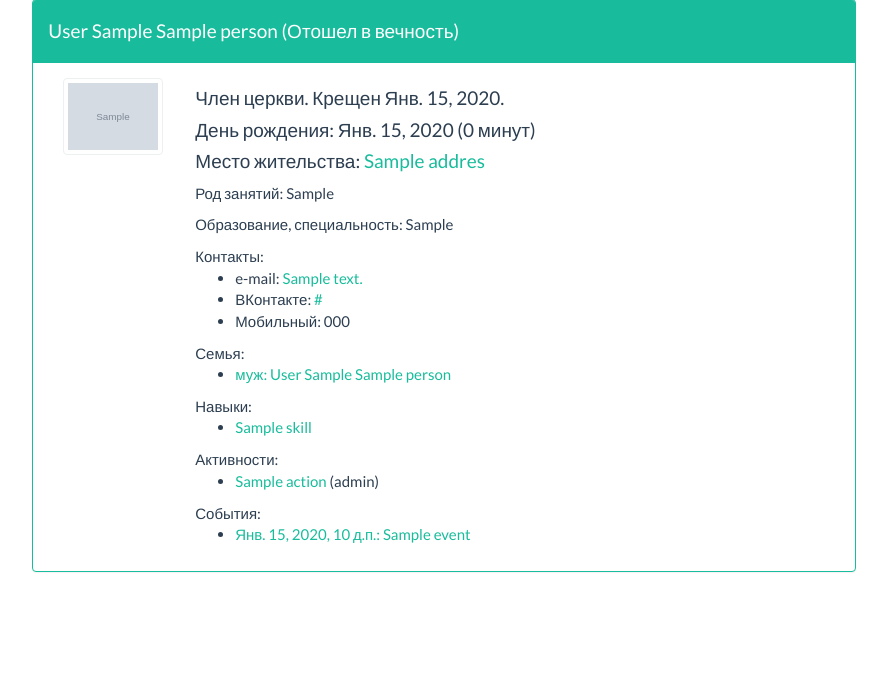
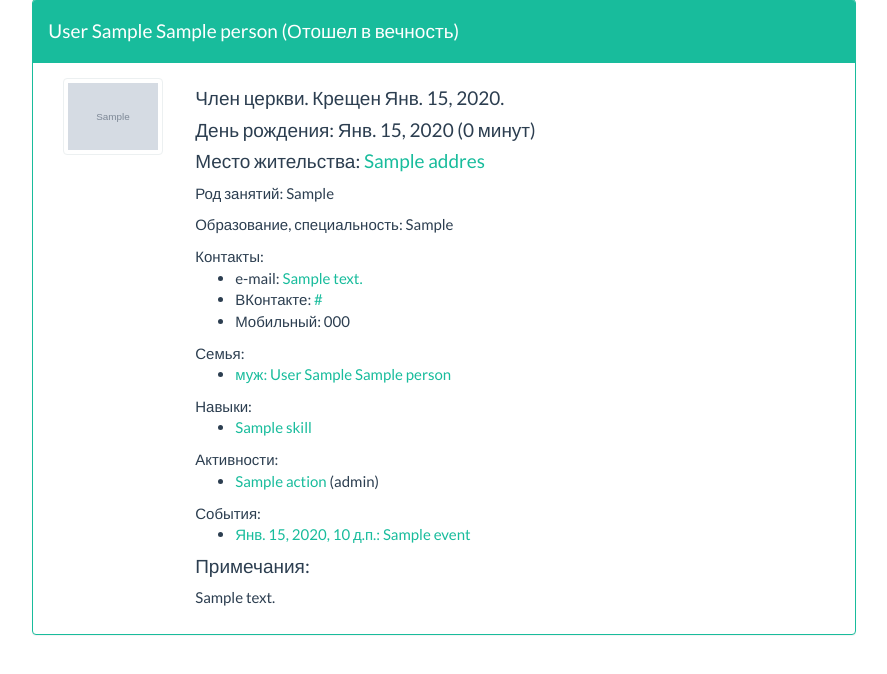
Before and after one commit to dstarod/brotherhood, a Django app: page /person/1/ in a window 1280 px wide. Shown: the part 82-756 px from the top of the page, without its empty margins (196-1083 px from the left). Run offline with Django 3.2, Linux system fonts and the light colour scheme; a user stored in the database is signed in; tables that the repository leaves empty hold one stand-in row (values such as "Sample post"); grey boxes marked "Sample" are stand-in pictures; some libraries are stand-ins or nearby versions; some web fonts are replaced.

Commit message:
[change] Show description at the person page

```diff
--- a/bh/templates/bh/person.html
+++ b/bh/templates/bh/person.html
@@ -126,6 +126,11 @@
                     </ul>
                 {% endif %}
 
+                {% if person.description %}
+                    <h4>Примечания:</h4>
+                    <p>{{ person.description }}</p>
+                {% endif %}
+
             </div>
 
         </div>
```
